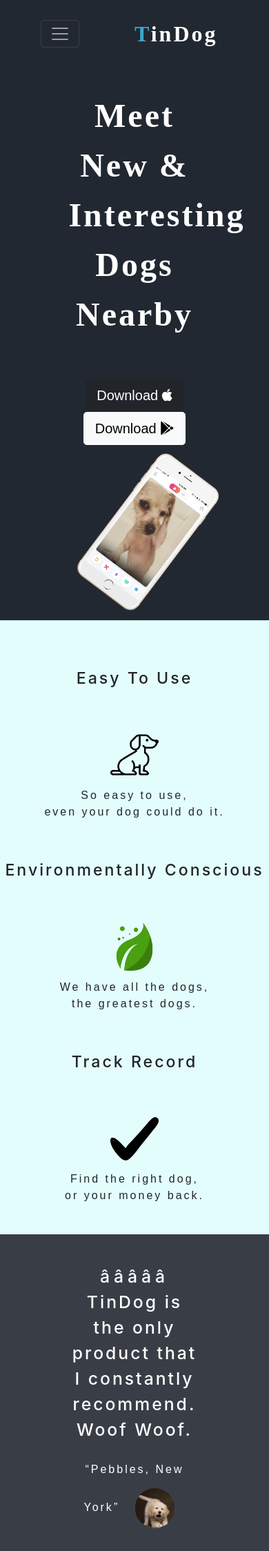
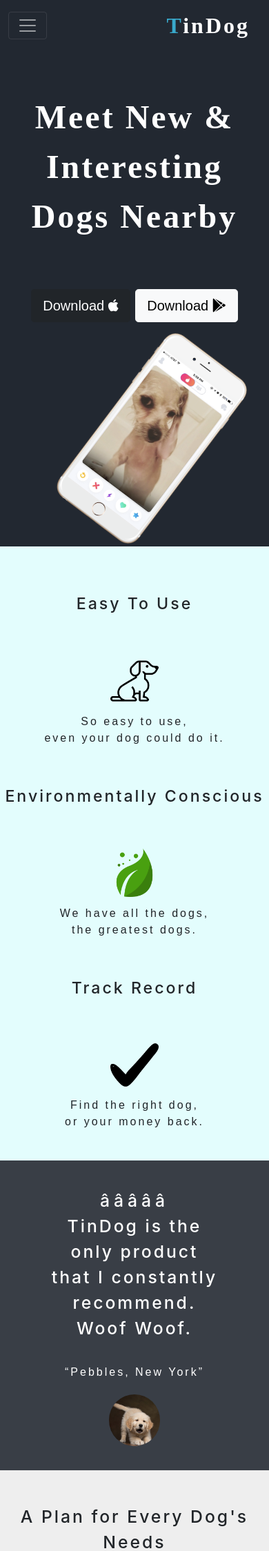
Before and after one commit to Moshe-jpg/TinDog-Start-master-1-, a PHP site: page / in a window 390 px wide. Shown: the top 2248 px of the page at 69% size. Run offline with PHP 8.4, Linux system fonts and the light colour scheme; some libraries are stand-ins or nearby versions.

Commit message:
attempted mobile fix

```diff
--- a/css/styles.css
+++ b/css/styles.css
@@ -38,9 +38,9 @@
   padding: 8%;
 }
 
-.container-fluid {
+/* .container-fluid {
   padding: 3% 15%;
-}
+} */
 
 .title-header {
   color: #ffffff;
```
